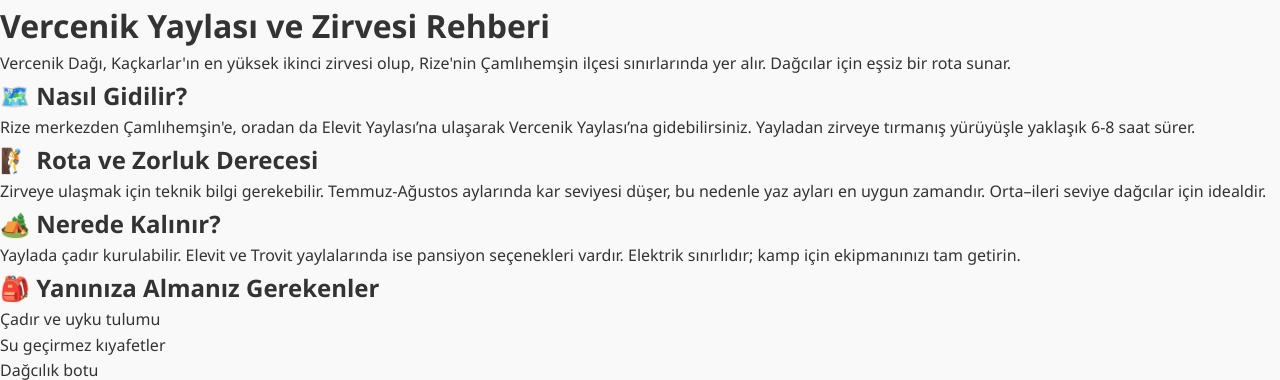
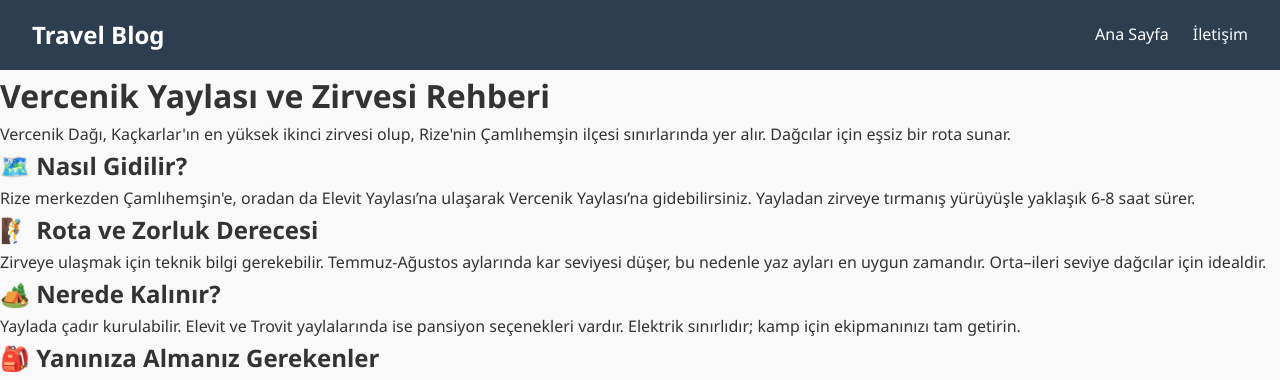
Before and after one commit to ipek-del/blog, a Flask app: page /vercenik in a window 1280 px wide. Shown: the top 380 px of the page. Run offline with Flask 3, Linux system fonts and the light colour scheme.

Commit message:
vercenik.html güncellendi

```diff
--- a/templates/vercenik.html
+++ b/templates/vercenik.html
@@ -6,6 +6,13 @@
     <link rel="stylesheet" href="{{ url_for('static', filename='rotalar-style.css') }}">
 </head>
 <body>
+    <nav class="navbar">
+        <a href="{{ url_for('index') }}" class="logo-link">Travel Blog</a>
+        <ul>
+            <li><a href="{{ url_for('index') }}">Ana Sayfa</a></li>
+            <li><a href="{{ url_for('iletisim') }}">İletişim</a></li>
+        </ul>
+    </nav>
     <div class="container">
         <main class="main-content">
             <h1>Vercenik Yaylası ve Zirvesi Rehberi</h1>
@@ -32,10 +39,10 @@
         <aside class="sidebar">
             <h3>Önerilen Diğer Rotalar</h3>
             <ul>
-         <li><a href="{{ url_for('aladaglar') }}">Aladağlar</a></li>
-        <li><a href="{{ url_for('kackarlar') }}">Kaçkarlar</a></li>
-        <li><a href="{{ url_for('erciyes') }}">Erciyes</a></li>
-        <ul>
+                <li><a href="{{ url_for('aladaglar') }}">Aladağlar</a></li>
+                <li><a href="{{ url_for('kackarlar') }}">Kaçkarlar</a></li>
+                <li><a href="{{ url_for('erciyes') }}">Erciyes</a></li>
+            </ul>
         </aside>
     </div>
 </body>
```
